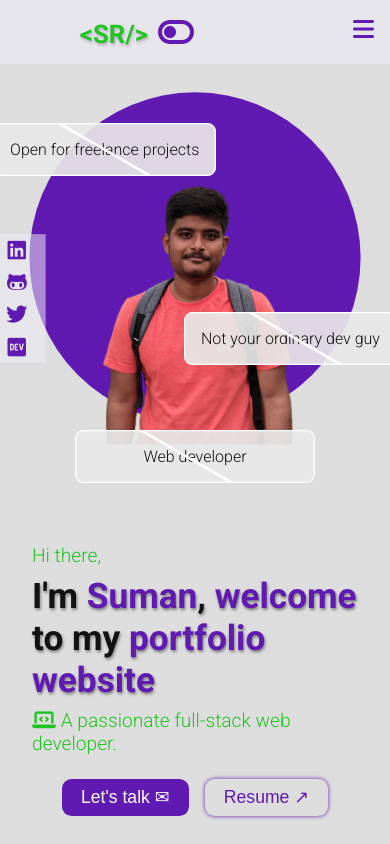
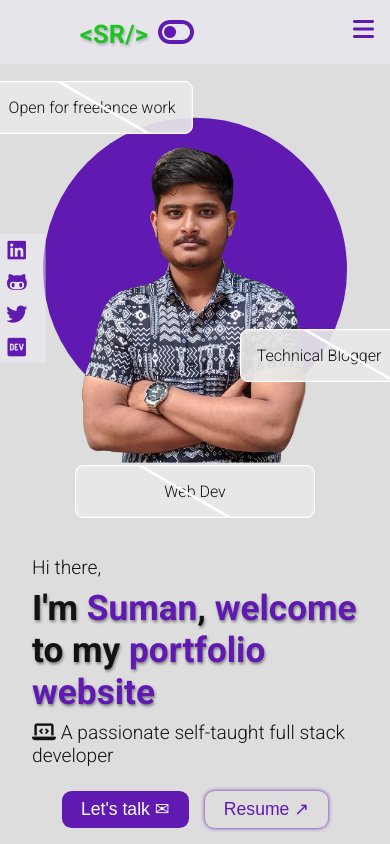
Before and after one commit to Suman373/PersonalPortfolio, a React (Create React App) app: page / in a window 390 px wide. Shown: the top 844 px of the page. Built offline with nearby package versions, Linux system fonts and the light colour scheme.

Commit message:
fix: banner hero image, responsiveness

```diff
--- a/src/components/Banner.jsx
+++ b/src/components/Banner.jsx
@@ -1,5 +1,6 @@
 import React from "react";
 import mypic from '../assets/myphoto.png';
+import heroImg from '../assets/portfolio hero.png';
 import '../styles/Banner.css';
 
 const Banner = () => {
@@ -14,7 +15,7 @@ const Banner = () => {
           <h1>I'm <span>Suman</span>, <span>welcome</span> to my <span>portfolio website</span></h1>
           <p>
             <i className="fa-solid fa-laptop-code"></i> {"  "}
-            A passionate full-stack web developer.
+            A passionate self-taught full stack developer
           </p>
           <div className="banner-buttons-container">
             <button><a href="#contact">Let's talk ✉</a></button>
@@ -24,12 +25,13 @@ const Banner = () => {
 
         <section className="banner-image-container">
           <div className="banner-sticker">
-            <p>Open for freelance projects</p>
-            <p>Not your ordinary dev guy</p>
+            <p>Open for freelance work</p>
+            <p>Technical Blogger</p>
           </div>
-          <img src={mypic} alt="Profile banner" />
+          {/* <img src={mypic} alt="Profile banner" /> */}
+          <img src={heroImg} alt="" />
           <div className="cover">
-              <p>Web developer</p>
+              <p>Web Dev</p>
           </div>
         </section>
 
--- a/src/components/Tech.jsx
+++ b/src/components/Tech.jsx
@@ -2,15 +2,10 @@ import html from '../assets/html.png';
 import css from '../assets/css.png';
 import js from '../assets/js.png';
 import react from '../assets/react.png';
-import mui from '../assets/mui.png';
 import sass from '../assets/sass.png';
 import nodejs from '../assets/nodejs.png';
 import express from '../assets/express.png';
-import netlify from '../assets/netlify.png';
-import herokuhost from '../assets/herokuhost.png';
 import mongodb from '../assets/mongodb.png';
-import npm from '../assets/npm.png';
-import firebase from '../assets/firebase.png';
 import git from '../assets/git.png';
 import github from '../assets/github.png';
 import '../styles/Tech.css';
@@ -39,8 +34,6 @@ const Tech=()=>{
                             <img src={express} alt="express"/>
                             <img src={mongodb} alt="mongo"/>
                             <img src={sass} alt="sass" />
-                            <img src={mui} alt="mui" />
-                            <img src={npm} alt="npm"/>
                             <img src={git} alt="git" />
                             <img src={github} alt="github" />
                         </div>
--- a/src/styles/Banner.css
+++ b/src/styles/Banner.css
@@ -28,8 +28,11 @@
 }
 .banner-slogan-container p {
     font-size: 1.4rem;
-    color: var(--green);
+    color: var(--bigtitles);
     margin: 0.5rem 0;
+}
+#dark .banner-slogan-container p{
+    color:var(--green);
 }
 
 .banner-slogan-container h1 {
@@ -102,11 +105,11 @@
 }
 .banner-sticker p:nth-child(1) {
     top: 15%;
-    left: 5%;
+    left: 0%;
 }
 .banner-sticker p:nth-child(2) {
     top: 55%;
-    right: 10%;
+    right: 5%;
 }
 
 .banner-sticker p::before,
@@ -128,7 +131,7 @@
     }
 }
 .banner-image-container img {
-    transform: scale(1.3);
+    transform: scale(0.9);
     z-index: -1;
     position: relative;
 }
@@ -142,6 +145,7 @@
     color: var(--bigtitles);
     overflow: hidden;
     margin: 0 auto;
+    margin-top: -2rem;
     z-index: 14;
     background: var(--banner-translucent);
     border: 1px solid #ffffff;
@@ -192,11 +196,14 @@
         font-size: 1.1rem;
     }
     .banner-image-container img {
-        transform: scale(1.2);
+        transform: scale(0.75);
     }
     .banner-sticker p {
         font-size: 1.1rem;
         padding: 1rem;
+    }
+    .cover p{
+        margin-top: -5rem;
     }
 
 }
@@ -226,7 +233,7 @@
         /* margin-top: -3rem; */
     }
     .banner-image-container img {
-        transform: scale(0.9);
+        transform: scale(0.6);
     }
     .banner-image-container::before{
         clip-path: circle(32% at 50% 50%);
@@ -235,15 +242,15 @@
         font-size: 1rem;
         padding: 1rem;
         width: 15rem;
-        margin-top: -2.5rem;
+        margin-top: -7rem;
     }
     .banner-sticker p{
         padding:1rem;
         font-size: 1rem;
     }
     .banner-sticker p:nth-child(1) {
-        top:20%;
-        left:15%;
+        top:12%;
+        left:5%;
         opacity: 1;
         transition:animation 1000ms;
         animation:moveright 2000ms ease ;
@@ -259,7 +266,7 @@
     }
     .banner-sticker p:nth-child(2) {
         top:62%;
-        right: 15%;
+        right: 5%;
         opacity: 1;
         transition:animation 1000ms;
         animation:moveleft 2000ms ease ;
```
Also changed, not shown: src/assets/portfolio hero.png (added).
